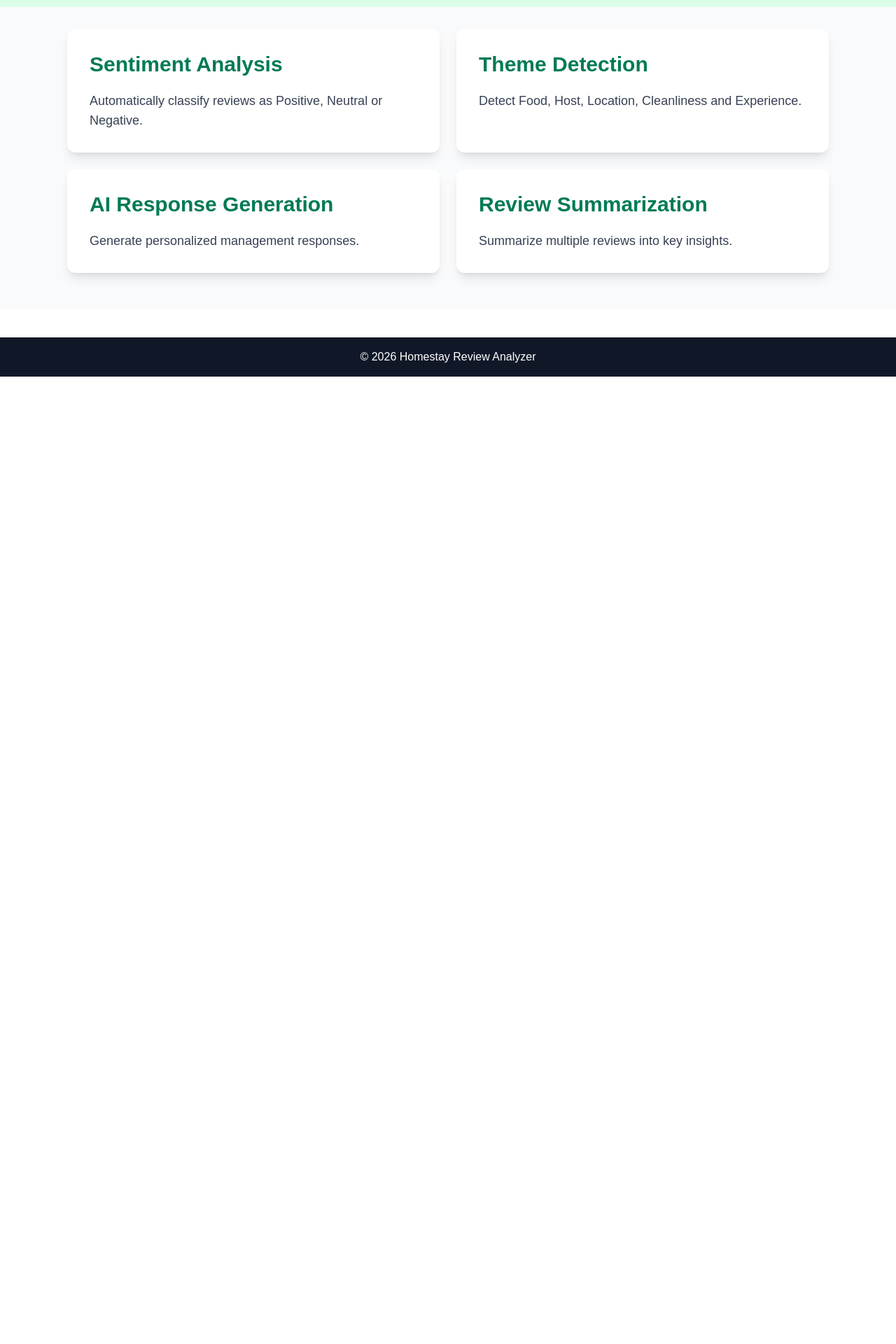
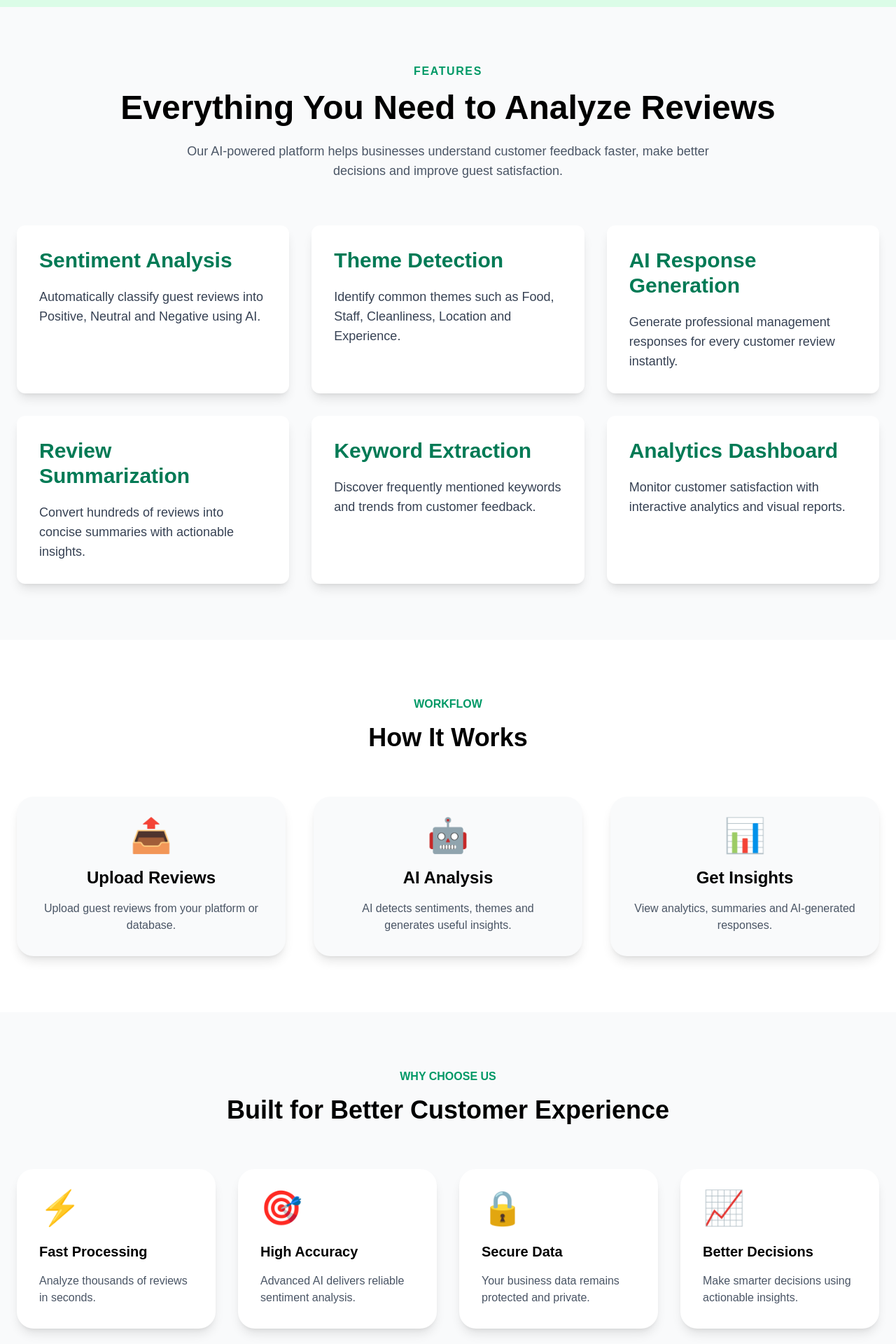
Before and after one commit to kashishshah328-ops/Homestay_Review_Analyzer, a Next.js app: page / in a window 1280 px wide. Shown: the part 420-2340 px from the top of the page at 70% size. Before the commit the page ends 958 px from the top, so only its background shows below. Built offline with nearby package versions, Linux system fonts and the light colour scheme.

Commit message:
feat: redesign home page with modern responsive UI

```diff
--- a/app/page.js
+++ b/app/page.js
@@ -1,95 +1,361 @@
+// import Navbar from "../components/Navbar";
+// import Hero from "../components/Hero";
+// import Card from "../components/Card";
+// import Footer from "../components/Footer";
+
+// export default function Home() {
+
+//   const features = [
+
+//     {
+//       title: "Sentiment Analysis",
+//       desc: "Automatically classify reviews as Positive, Neutral or Negative."
+//     },
+
+//     {
+//       title: "Theme Detection",
+//       desc: "Detect Food, Host, Location, Cleanliness and Experience."
+//     },
+
+//     {
+//       title: "AI Response Generation",
+//       desc: "Generate personalized management responses."
+//     },
+
+//     {
+//       title: "Review Summarization",
+//       desc: "Summarize multiple reviews into key insights."
+//     }
+
+//   ];
+
+//   return (
+
+//     <>
+
+//       <Navbar />
+
+//       <main
+//         className="
+//         min-h-screen
+
+//         bg-gray-50
+//         dark:bg-gray-900
+
+//         text-black
+//         dark:text-white
+//         "
+//       >
+
+//         <Hero />
+
+//         <div
+//           className="
+//           max-w-6xl
+//           mx-auto
+
+//           grid
+//           grid-cols-1
+//           md:grid-cols-2
+
+//           gap-6
+
+//           p-8
+//           "
+//         >
+
+//           {
+
+//             features.map((item, index) => (
+
+//               <Card
+
+//                 key={index}
+
+//                 title={item.title}
+
+//                 desc={item.desc}
+
+//               />
+
+//             ))
+
+//           }
+
+//         </div>
+
+//       </main>
+
+//       <Footer />
+
+//     </>
+
+//   );
+
+// }
 import Navbar from "../components/Navbar";
 import Hero from "../components/Hero";
 import Card from "../components/Card";
 import Footer from "../components/Footer";
 
 export default function Home() {
-
   const features = [
-
     {
       title: "Sentiment Analysis",
-      desc: "Automatically classify reviews as Positive, Neutral or Negative."
+      desc: "Automatically classify guest reviews into Positive, Neutral and Negative using AI."
     },
-
     {
       title: "Theme Detection",
-      desc: "Detect Food, Host, Location, Cleanliness and Experience."
+      desc: "Identify common themes such as Food, Staff, Cleanliness, Location and Experience."
     },
-
     {
       title: "AI Response Generation",
-      desc: "Generate personalized management responses."
+      desc: "Generate professional management responses for every customer review instantly."
     },
-
     {
       title: "Review Summarization",
-      desc: "Summarize multiple reviews into key insights."
+      desc: "Convert hundreds of reviews into concise summaries with actionable insights."
+    },
+    {
+      title: "Keyword Extraction",
+      desc: "Discover frequently mentioned keywords and trends from customer feedback."
+    },
+    {
+      title: "Analytics Dashboard",
+      desc: "Monitor customer satisfaction with interactive analytics and visual reports."
     }
-
   ];
 
   return (
-
     <>
-
       <Navbar />
 
-      <main
-        className="
-        min-h-screen
-
-        bg-gray-50
-        dark:bg-gray-900
-
-        text-black
-        dark:text-white
-        "
-      >
+      <main className="min-h-screen bg-gray-50 dark:bg-gray-900 text-black dark:text-white">
 
         <Hero />
 
-        <div
-          className="
-          max-w-6xl
-          mx-auto
+        {/* Features */}
+        <section className="max-w-7xl mx-auto px-6 py-20">
 
-          grid
-          grid-cols-1
-          md:grid-cols-2
+          <div className="text-center mb-16">
 
-          gap-6
+            <span className="text-emerald-600 font-semibold uppercase tracking-widest">
+              Features
+            </span>
 
-          p-8
-          "
-        >
+            <h2 className="text-4xl md:text-5xl font-bold mt-4">
+              Everything You Need to Analyze Reviews
+            </h2>
 
-          {
+            <p className="mt-6 text-lg text-gray-600 dark:text-gray-300 max-w-3xl mx-auto">
+              Our AI-powered platform helps businesses understand customer
+              feedback faster, make better decisions and improve guest
+              satisfaction.
+            </p>
 
-            features.map((item, index) => (
+          </div>
 
+          <div className="grid grid-cols-1 md:grid-cols-2 lg:grid-cols-3 gap-8">
+
+            {features.map((item, index) => (
               <Card
+                key={index}
+                title={item.title}
+                desc={item.desc}
+              />
+            ))}
 
-                key={index}
+          </div>
 
-                title={item.title}
+        </section>
 
-                desc={item.desc}
+        {/* How It Works */}
+        <section className="bg-white dark:bg-gray-950 py-20">
 
-              />
+          <div className="max-w-7xl mx-auto px-6">
 
-            ))
+            <div className="text-center">
 
-          }
+              <span className="text-emerald-600 font-semibold uppercase">
+                Workflow
+              </span>
 
-        </div>
+              <h2 className="text-4xl font-bold mt-4">
+                How It Works
+              </h2>
+
+            </div>
+
+            <div className="grid md:grid-cols-3 gap-10 mt-16">
+
+              <div className="bg-gray-50 dark:bg-gray-800 rounded-3xl p-8 shadow-lg text-center">
+
+                <div className="text-5xl mb-5">
+                  📤
+                </div>
+
+                <h3 className="text-2xl font-bold mb-4">
+                  Upload Reviews
+                </h3>
+
+                <p className="text-gray-600 dark:text-gray-300">
+                  Upload guest reviews from your platform or database.
+                </p>
+
+              </div>
+
+              <div className="bg-gray-50 dark:bg-gray-800 rounded-3xl p-8 shadow-lg text-center">
+
+                <div className="text-5xl mb-5">
+                  🤖
+                </div>
+
+                <h3 className="text-2xl font-bold mb-4">
+                  AI Analysis
+                </h3>
+
+                <p className="text-gray-600 dark:text-gray-300">
+                  AI detects sentiments, themes and generates useful insights.
+                </p>
+
+              </div>
+
+              <div className="bg-gray-50 dark:bg-gray-800 rounded-3xl p-8 shadow-lg text-center">
+
+                <div className="text-5xl mb-5">
+                  📊
+                </div>
+
+                <h3 className="text-2xl font-bold mb-4">
+                  Get Insights
+                </h3>
+
+                <p className="text-gray-600 dark:text-gray-300">
+                  View analytics, summaries and AI-generated responses.
+                </p>
+
+              </div>
+
+            </div>
+
+          </div>
+
+        </section>
+
+        {/* Why Choose Us */}
+        <section className="py-20">
+
+          <div className="max-w-7xl mx-auto px-6">
+
+            <div className="text-center">
+
+              <span className="text-emerald-600 font-semibold uppercase">
+                Why Choose Us
+              </span>
+
+              <h2 className="text-4xl font-bold mt-4">
+                Built for Better Customer Experience
+              </h2>
+
+            </div>
+
+            <div className="grid md:grid-cols-2 lg:grid-cols-4 gap-8 mt-16">
+
+              <div className="bg-white dark:bg-gray-800 rounded-3xl p-8 shadow-lg">
+
+                <div className="text-5xl">
+                  ⚡
+                </div>
+
+                <h3 className="text-xl font-bold mt-6">
+                  Fast Processing
+                </h3>
+
+                <p className="mt-4 text-gray-600 dark:text-gray-300">
+                  Analyze thousands of reviews in seconds.
+                </p>
+
+              </div>
+
+              <div className="bg-white dark:bg-gray-800 rounded-3xl p-8 shadow-lg">
+
+                <div className="text-5xl">
+                  🎯
+                </div>
+
+                <h3 className="text-xl font-bold mt-6">
+                  High Accuracy
+                </h3>
+
+                <p className="mt-4 text-gray-600 dark:text-gray-300">
+                  Advanced AI delivers reliable sentiment analysis.
+                </p>
+
+              </div>
+
+              <div className="bg-white dark:bg-gray-800 rounded-3xl p-8 shadow-lg">
+
+                <div className="text-5xl">
+                  🔒
+                </div>
+
+                <h3 className="text-xl font-bold mt-6">
+                  Secure Data
+                </h3>
+
+                <p className="mt-4 text-gray-600 dark:text-gray-300">
+                  Your business data remains protected and private.
+                </p>
+
+              </div>
+
+              <div className="bg-white dark:bg-gray-800 rounded-3xl p-8 shadow-lg">
+
+                <div className="text-5xl">
+                  📈
+                </div>
+
+                <h3 className="text-xl font-bold mt-6">
+                  Better Decisions
+                </h3>
+
+                <p className="mt-4 text-gray-600 dark:text-gray-300">
+                  Make smarter decisions using actionable insights.
+                </p>
+
+              </div>
+
+            </div>
+
+          </div>
+
+        </section>
+
+        {/* CTA */}
+        <section className="bg-emerald-600 text-white py-20">
+
+          <div className="max-w-5xl mx-auto text-center px-6">
+
+            <h2 className="text-4xl md:text-5xl font-bold">
+              Ready to Transform Customer Feedback?
+            </h2>
+
+            <p className="mt-6 text-xl text-emerald-100">
+              Start analyzing guest reviews with AI and uncover valuable
+              business insights in just a few clicks.
+            </p>
+
+            <button className="mt-10 bg-white text-emerald-600 px-10 py-4 rounded-full font-bold hover:scale-105 transition duration-300">
+              Get Started Now
+            </button>
+
+          </div>
+
+        </section>
 
       </main>
 
       <Footer />
-
     </>
-
   );
-
 }
```
